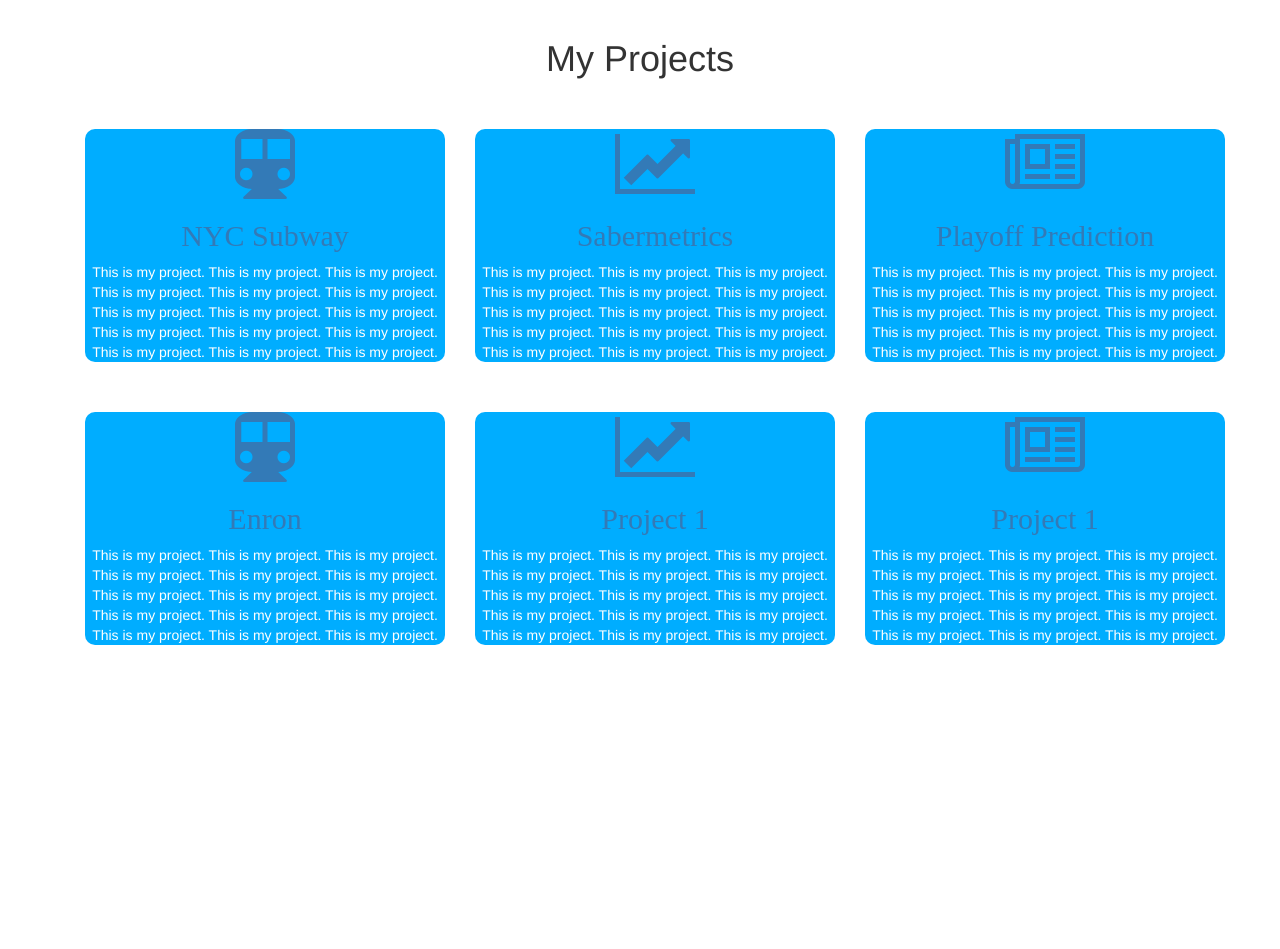
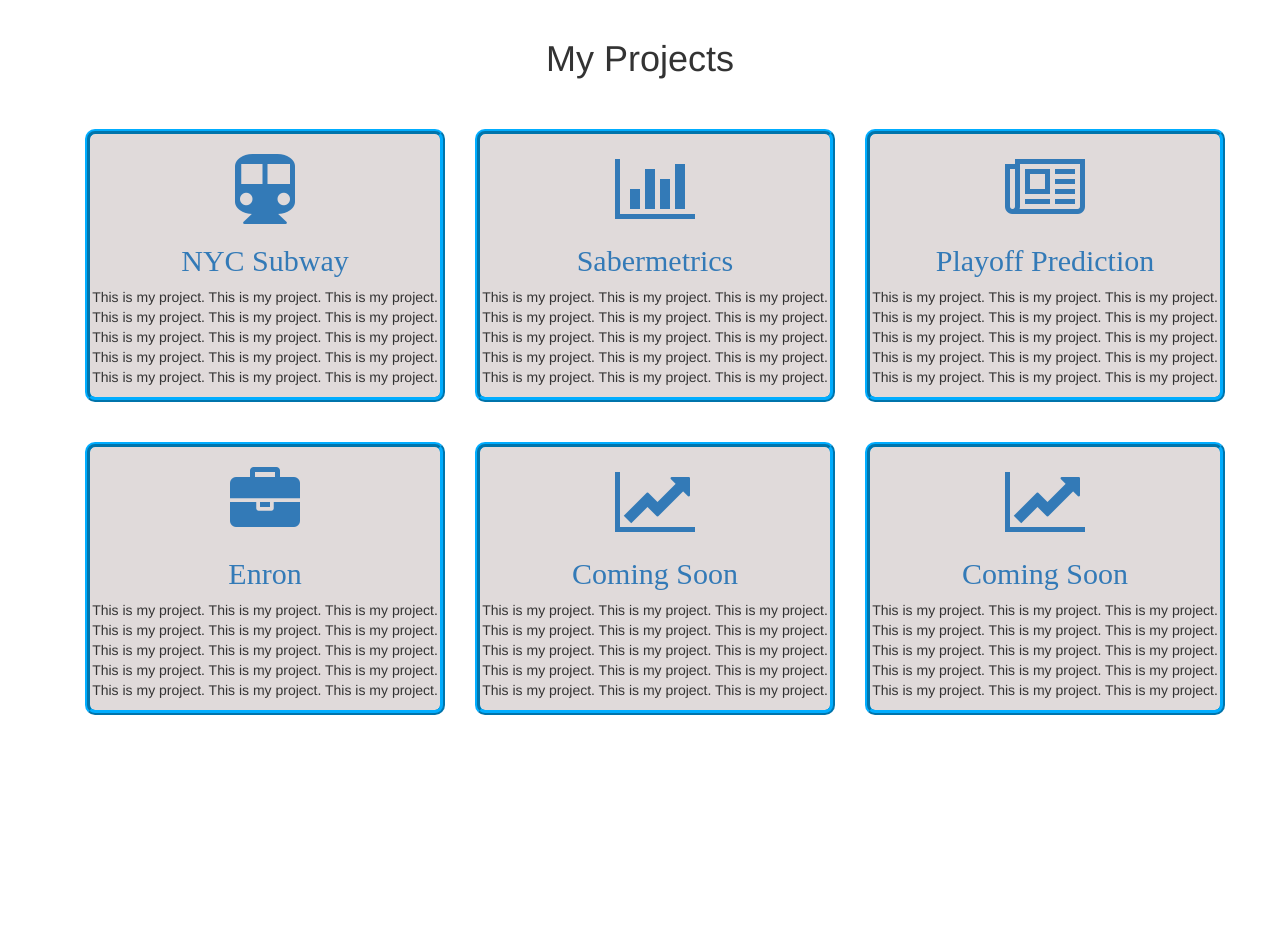
Before and after one commit to mevanoff24/profileSite, a Django app: page /projects/ in a window 1280 px wide. Shown: the part 51-1000 px from the top of the page. Run offline with Django 3.2, Linux system fonts and the light colour scheme; some libraries are stand-ins or nearby versions.

Commit message:
about me

```diff
--- a/src/templates/projects.html
+++ b/src/templates/projects.html
@@ -5,9 +5,11 @@
 {% block style %}
 
 .project {
-	background-color: #00ADFF;
+	border-style: ridge;
+	border-color: #00ADFF;
+	border-width: 5px;
 	border-radius: 10px;
-	color: #FFF;
+	background-color: #E0DADA;
 }
 
 {% endblock %}
@@ -25,6 +27,7 @@
 	<div class="row">
 		<div class="col-sm-4">
 			<div class='text-align-center project'>
+				</br>
 				<a href="{% url 'nycsubway' %}"<i class="fa fa-subway fa-5x"></i>
 				<h2 class='text-align-center'>NYC Subway</h2></a>
 				<p>This is my project. This is my project. This is my project. This is my project. This is my project. This is my project. This is my project. This is my project. This is my project. This is my project. This is my project. This is my project. This is my project. This is my project. This is my project.</p>
@@ -33,7 +36,8 @@
 
 		<div class="col-sm-4">
 			<div class='text-align-center project'>
-				<a href="{% url 'sabermetrics' %}"<i class="fa fa-line-chart fa-5x"></i>
+				</br>
+				<a href="{% url 'sabermetrics' %}"<i class="fa fa-bar-chart fa-5x"></i></i>
 				<h2 class='text-align-center'>Sabermetrics</h2></a>
 				<p>This is my project. This is my project. This is my project. This is my project. This is my project. This is my project. This is my project. This is my project. This is my project. This is my project. This is my project. This is my project. This is my project. This is my project. This is my project.</p>
 			</div>
@@ -41,6 +45,7 @@
 
 		<div class="col-sm-4">
 			<div class='text-align-center project'>
+				</br>
 				<a href="{% url 'playoffprediction' %}"<i class="fa fa-newspaper-o fa-5x"></i>
 				<h2 class='text-align-center'>Playoff Prediction</h2></a>
 				<p>This is my project. This is my project. This is my project. This is my project. This is my project. This is my project. This is my project. This is my project. This is my project. This is my project. This is my project. This is my project. This is my project. This is my project. This is my project.</p>
@@ -56,7 +61,8 @@
 	<div class="row">
 		<div class="col-sm-4">
 			<div class='text-align-center project'>
-				<a href="{% url 'enron' %}"<i class="fa fa-subway fa-5x"></i>
+				</br>
+				<a href="{% url 'enron' %}"<i class="fa fa-briefcase fa-5x"></i>
 				<h2 class='text-align-center'>Enron</h2></a>
 				<p>This is my project. This is my project. This is my project. This is my project. This is my project. This is my project. This is my project. This is my project. This is my project. This is my project. This is my project. This is my project. This is my project. This is my project. This is my project.</p>
 			</div>
@@ -64,16 +70,18 @@
 
 		<div class="col-sm-4">
 			<div class='text-align-center project'>
-				<a href="{% url 'sabermetrics' %}"<i class="fa fa-line-chart fa-5x"></i>
-				<h2 class='text-align-center'>Project 1</h2></a>
+				</br>
+				<a href="{% url 'projects' %}"<i class="fa fa-line-chart fa-5x"></i>
+				<h2 class='text-align-center'>Coming Soon</h2></a>
 				<p>This is my project. This is my project. This is my project. This is my project. This is my project. This is my project. This is my project. This is my project. This is my project. This is my project. This is my project. This is my project. This is my project. This is my project. This is my project.</p>
 			</div>
 		</div>
 
 		<div class="col-sm-4">
 			<div class='text-align-center project'>
-				<a href="{% url 'playoffprediction' %}"<i class="fa fa-newspaper-o fa-5x"></i>
-				<h2 class='text-align-center'>Project 1</h2></a>
+				</br>
+				<a href="{% url 'projects' %}"<i class="fa fa-line-chart fa-5x"></i></i>
+				<h2 class='text-align-center'>Coming Soon</h2></a>
 				<p>This is my project. This is my project. This is my project. This is my project. This is my project. This is my project. This is my project. This is my project. This is my project. This is my project. This is my project. This is my project. This is my project. This is my project. This is my project.</p>
 			</div>
 		</div>
```
Also changed, not shown: src/templates/about.html (+10 -1 lines), src/static_in_pro/our_static/img/my_pic.jpg (added).
